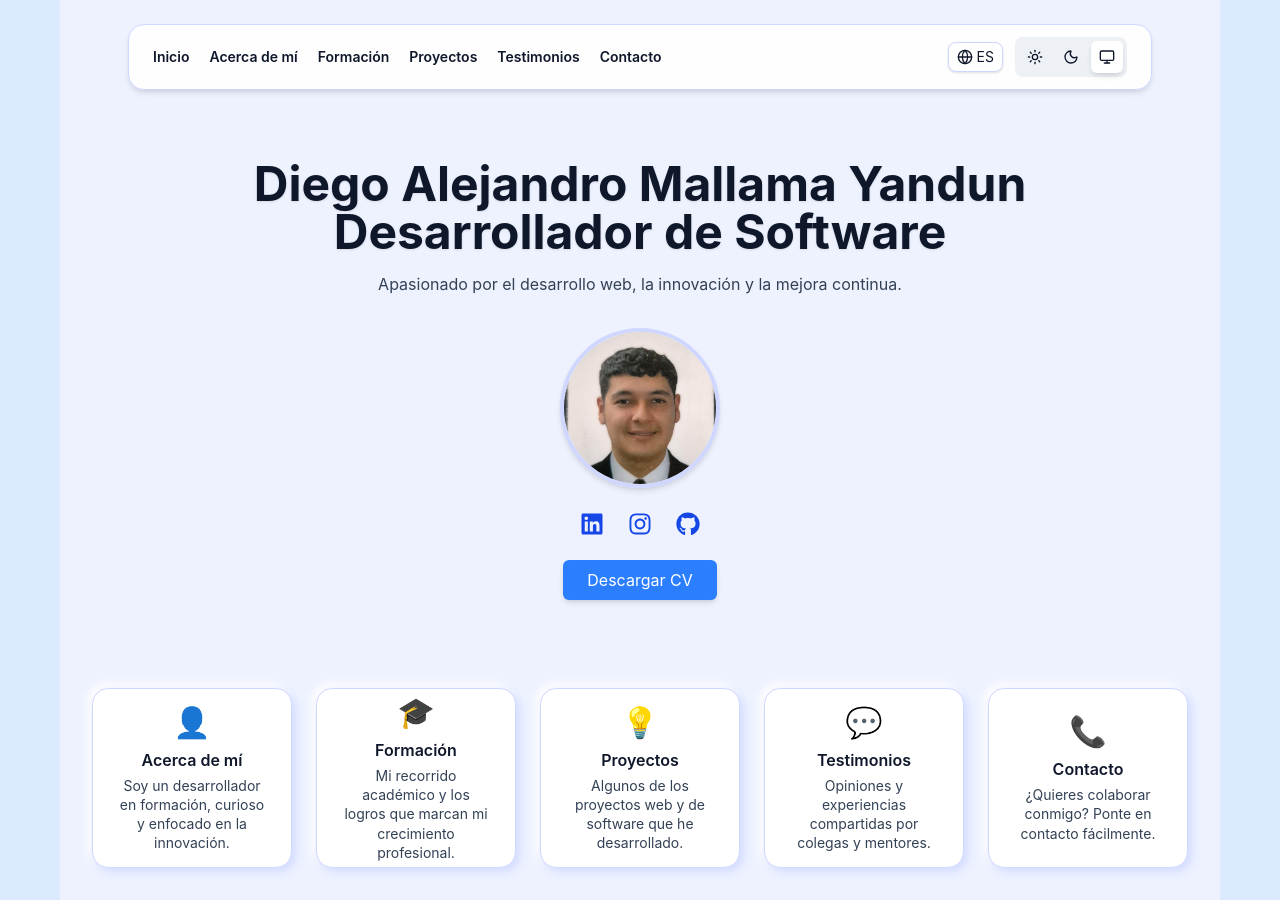
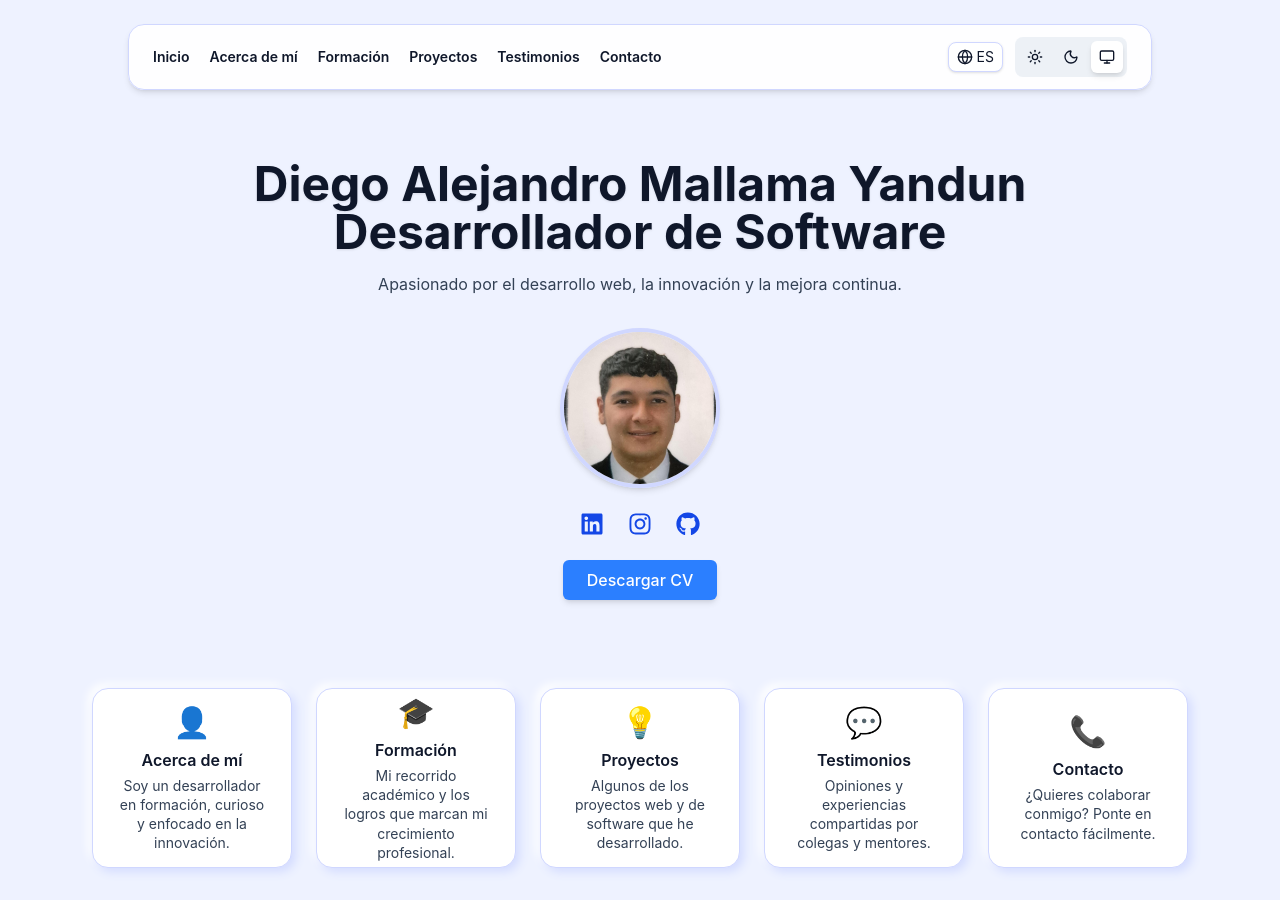
Before and after one commit to Diego2004-max/Portafolio, a Next.js app: page / in a window 1280 px wide. Built offline with nearby package versions, Linux system fonts and the light colour scheme.

Commit message:
arreglo modo dark

```diff
--- a/src/app/Components/Hero.tsx
+++ b/src/app/Components/Hero.tsx
@@ -1,4 +1,4 @@
-"use client";
+'use client';
 
 import { motion } from "framer-motion";
 import Image from "next/image";
@@ -17,18 +17,22 @@ export default function Hero() {
     <section
       id="hero"
       className="
-        flex flex-col items-center text-center
-        min-h-screen pt-40 p-8
-        bg-[var(--bg-page)] text-[var(--text-primary)]
+        flex flex-col items-center
+        min-h-screen
+        pt-40 p-8
+        bg-transparent
+        text-[var(--text-primary)]
+        transition-all
       "
     >
-      {/* Título */}
+      {/* TÍTULO */}
       <motion.h1
         initial={{ opacity: 0, y: -10 }}
         animate={{ opacity: 1, y: 0 }}
-        transition={{ duration: 0.4 }}
+        transition={{ duration: 0.5 }}
         className="
-          text-4xl md:text-5xl font-bold
+          text-4xl md:text-5xl font-bold text-center
+          text-[var(--text-primary)]
           drop-shadow-[0_1px_1px_rgba(0,0,0,0.1)]
         "
       >
@@ -36,19 +40,22 @@ export default function Hero() {
         {hero.nameLine2}
       </motion.h1>
 
-      {/* Subtítulo */}
+      {/* SUBTÍTULO */}
       <motion.p
         initial={{ opacity: 0 }}
         animate={{ opacity: 1 }}
-        transition={{ delay: 0.2 }}
-        className="text-[var(--text-secondary)] max-w-xl mt-4 mb-8"
+        transition={{ delay: 0.3 }}
+        className="
+          text-[var(--text-secondary)]
+          text-center max-w-xl mt-4 mb-8
+        "
       >
         {hero.subtitle}
       </motion.p>
 
-      {/* Imagen */}
+      {/* FOTO */}
       <motion.div
-        initial={{ scale: 0.85, opacity: 0 }}
+        initial={{ scale: 0.8, opacity: 0 }}
         animate={{ scale: 1, opacity: 1 }}
         transition={{ duration: 0.7 }}
         className="relative w-40 h-40 mb-6"
@@ -57,25 +64,32 @@ export default function Hero() {
           src="/me.jpg"
           alt="Foto de perfil"
           fill
-          className="rounded-full border-4 border-[var(--border-color)] shadow-md object-cover"
+          className="
+            rounded-full border-4 border-[var(--border-color)]
+            shadow-md object-cover
+          "
         />
       </motion.div>
 
-      {/* Redes */}
+      {/* ICONOS */}
       <div className="flex gap-6 text-2xl text-blue-700 dark:text-blue-300 mb-6">
-        <a href="https://linkedin.com" target="_blank"><FaLinkedin /></a>
-        <a href="https://instagram.com" target="_blank"><FaInstagram /></a>
-        <a href="https://github.com" target="_blank"><FaGithub /></a>
+        <a href="https://linkedin.com" target="_blank"><FaLinkedin className="hover:scale-110 transition" /></a>
+        <a href="https://instagram.com" target="_blank"><FaInstagram className="hover:scale-110 transition" /></a>
+        <a href="https://github.com" target="_blank"><FaGithub className="hover:scale-110 transition" /></a>
       </div>
 
-      {/* Botón */}
+      {/* BOTÓN CV */}
       <Link href="/cv.pdf" target="_blank">
-        <button className="bg-blue-500 hover:bg-blue-600 text-white px-6 py-2 rounded-md shadow-md mb-12">
+        <button className="
+          bg-blue-500 hover:bg-blue-600 text-white
+          px-6 py-2 rounded-md shadow-md font-medium
+          transition-all mb-12
+        ">
           {hero.cvLabel}
         </button>
       </Link>
 
-      {/* Cards */}
+      {/* CARDS */}
       <CardsSection t={t} />
     </section>
   );
--- a/src/app/components/Hero.tsx
+++ b/src/app/components/Hero.tsx
@@ -1,4 +1,4 @@
-"use client";
+'use client';
 
 import { motion } from "framer-motion";
 import Image from "next/image";
@@ -17,18 +17,22 @@ export default function Hero() {
     <section
       id="hero"
       className="
-        flex flex-col items-center text-center
-        min-h-screen pt-40 p-8
-        bg-[var(--bg-page)] text-[var(--text-primary)]
+        flex flex-col items-center
+        min-h-screen
+        pt-40 p-8
+        bg-transparent
+        text-[var(--text-primary)]
+        transition-all
       "
     >
-      {/* Título */}
+      {/* TÍTULO */}
       <motion.h1
         initial={{ opacity: 0, y: -10 }}
         animate={{ opacity: 1, y: 0 }}
-        transition={{ duration: 0.4 }}
+        transition={{ duration: 0.5 }}
         className="
-          text-4xl md:text-5xl font-bold
+          text-4xl md:text-5xl font-bold text-center
+          text-[var(--text-primary)]
           drop-shadow-[0_1px_1px_rgba(0,0,0,0.1)]
         "
       >
@@ -36,19 +40,22 @@ export default function Hero() {
         {hero.nameLine2}
       </motion.h1>
 
-      {/* Subtítulo */}
+      {/* SUBTÍTULO */}
       <motion.p
         initial={{ opacity: 0 }}
         animate={{ opacity: 1 }}
-        transition={{ delay: 0.2 }}
-        className="text-[var(--text-secondary)] max-w-xl mt-4 mb-8"
+        transition={{ delay: 0.3 }}
+        className="
+          text-[var(--text-secondary)]
+          text-center max-w-xl mt-4 mb-8
+        "
       >
         {hero.subtitle}
       </motion.p>
 
-      {/* Imagen */}
+      {/* FOTO */}
       <motion.div
-        initial={{ scale: 0.85, opacity: 0 }}
+        initial={{ scale: 0.8, opacity: 0 }}
         animate={{ scale: 1, opacity: 1 }}
         transition={{ duration: 0.7 }}
         className="relative w-40 h-40 mb-6"
@@ -57,25 +64,32 @@ export default function Hero() {
           src="/me.jpg"
           alt="Foto de perfil"
           fill
-          className="rounded-full border-4 border-[var(--border-color)] shadow-md object-cover"
+          className="
+            rounded-full border-4 border-[var(--border-color)]
+            shadow-md object-cover
+          "
         />
       </motion.div>
 
-      {/* Redes */}
+      {/* ICONOS */}
       <div className="flex gap-6 text-2xl text-blue-700 dark:text-blue-300 mb-6">
-        <a href="https://linkedin.com" target="_blank"><FaLinkedin /></a>
-        <a href="https://instagram.com" target="_blank"><FaInstagram /></a>
-        <a href="https://github.com" target="_blank"><FaGithub /></a>
+        <a href="https://linkedin.com" target="_blank"><FaLinkedin className="hover:scale-110 transition" /></a>
+        <a href="https://instagram.com" target="_blank"><FaInstagram className="hover:scale-110 transition" /></a>
+        <a href="https://github.com" target="_blank"><FaGithub className="hover:scale-110 transition" /></a>
       </div>
 
-      {/* Botón */}
+      {/* BOTÓN CV */}
       <Link href="/cv.pdf" target="_blank">
-        <button className="bg-blue-500 hover:bg-blue-600 text-white px-6 py-2 rounded-md shadow-md mb-12">
+        <button className="
+          bg-blue-500 hover:bg-blue-600 text-white
+          px-6 py-2 rounded-md shadow-md font-medium
+          transition-all mb-12
+        ">
           {hero.cvLabel}
         </button>
       </Link>
 
-      {/* Cards */}
+      {/* CARDS */}
       <CardsSection t={t} />
     </section>
   );
--- a/src/app/globals.css
+++ b/src/app/globals.css
@@ -2,31 +2,32 @@
 
 /* 🌤️ MODO CLARO */
 :root {
-  --bg-page: #eef2ff;
-  --bg-card: #ffffff;
-  --text-primary: #0f172a;
-  --text-secondary: #334155;
-  --border-color: #d0d7ff;
+  --bg-page: #eef2ff;      /* fondo pastel */
+  --bg-card: #ffffff;      /* tarjetas blancas */
+  --text-primary: #0f172a; /* texto principal oscuro */
+  --text-secondary: #334155; /* gris fuerte */
+  --border-color: #d0d7ff; /* azul clarito */
   --shadow-light: 4px 4px 10px #d4dcff, -4px -4px 10px #ffffff;
 }
 
-/* 🌙 MODO OSCURO */
+/* 🌙 MODO OSCURO: se activa cuando el TOGGLE pone .dark en <html> */
 html.dark {
   --bg-page: #0b1120;
   --bg-card: #1b2433;
-  --text-primary: #e2e8f0;
-  --text-secondary: #cbd5e1;
+  --text-primary: #dce7ff;
+  --text-secondary: #b6c3e0;
   --border-color: #334155;
   --shadow-light: none;
 }
 
-/* BASE GLOBAL */
-html, body {
+/* ✅ Fondo global: html + body (y opcionalmente #__next) */
+html,
+body,
+#__next {
+  min-height: 100%;
   background-color: var(--bg-page) !important;
   color: var(--text-primary);
-  min-height: 100%;
-  margin: 0;
-  transition: background-color 0.3s ease, color 0.3s ease;
+  transition: background-color 0.25s ease, color 0.25s ease;
 }
 
 body {
@@ -34,7 +35,7 @@ body {
   width: 100%;
 }
 
-/* CARDS */
+/* Cards genéricas (por si usas la clase .card en otros lados) */
 .card {
   background: var(--bg-card);
   border: 1px solid var(--border-color);
@@ -42,14 +43,21 @@ body {
   border-radius: 1.5rem;
   transition: all 0.3s ease;
 }
+
 .card:hover {
   transform: translateY(-4px);
 }
 
-/* ANIMACIONES */
+/* Animaciones extra (las que ya tenías) */
 @keyframes fadeIn {
-  from { opacity: 0; transform: translateY(10px); }
-  to { opacity: 1; transform: translateY(0); }
+  from {
+    opacity: 0;
+    transform: translateY(10px);
+  }
+  to {
+    opacity: 1;
+    transform: translateY(0);
+  }
 }
 
 .animate-fadeIn {
@@ -57,29 +65,37 @@ body {
 }
 
 @keyframes float-image {
-  0%, 100% { transform: translateY(0) scale(1); }
-  50% { transform: translateY(-8px) scale(1.03); }
+  0%,
+  100% {
+    transform: translateY(0) scale(1);
+  }
+  50% {
+    transform: translateY(-8px) scale(1.03);
+  }
 }
 
 .animate-float-image {
   animation: float-image 3s ease-in-out infinite;
 }
 
-/* SUAVIZADO GLOBAL */
+/* Transiciones suaves globales */
 * {
-  transition: background-color 0.2s ease,
-              color 0.2s ease,
-              border-color 0.2s ease;
+  transition:
+    background-color 0.2s ease,
+    color 0.2s ease,
+    border-color 0.2s ease;
 }
 
-/* SCROLLBAR */
+/* Scrollbar */
 ::-webkit-scrollbar {
   width: 8px;
 }
+
 ::-webkit-scrollbar-thumb {
   background: #a5b4fc;
   border-radius: 8px;
 }
+
 ::-webkit-scrollbar-thumb:hover {
   background: #818cf8;
 }
--- a/src/app/layout.tsx
+++ b/src/app/layout.tsx
@@ -1,20 +1,21 @@
+// src/app/layout.tsx
 import "./globals.css";
 import Navbar from "./components/Navbar";
 import { LanguageProvider } from "../context/LanguageContext";
-import { ThemeProvider } from "../context/ThemeContext";
 
-export default function RootLayout({ children }: { children: React.ReactNode }) {
+export default function RootLayout({
+  children,
+}: {
+  children: React.ReactNode;
+}) {
   return (
     <html lang="es" suppressHydrationWarning>
-      <body className="min-h-screen bg-[var(--bg-page)] text-[var(--text-primary)] transition-colors duration-300">
-        <ThemeProvider>
-          <LanguageProvider>
-            <div className="min-h-screen bg-[var(--bg-page)]">   {/* 🔥 FONDO GLOBAL REAL */}
-              <Navbar />
-              {children}
-            </div>
-          </LanguageProvider>
-        </ThemeProvider>
+      {/* fondo de globals*/}
+      <body className="min-h-screen text-[var(--text-primary)] transition-colors duration-300">
+        <LanguageProvider>
+          <Navbar />
+          <main className="min-h-screen">{children}</main>
+        </LanguageProvider>
       </body>
     </html>
   );
--- a/src/app/page.tsx
+++ b/src/app/page.tsx
@@ -8,9 +8,14 @@ export default function Home() {
       initial={{ opacity: 0 }}
       animate={{ opacity: 1 }}
       transition={{ duration: 0.6 }}
-      className="min-h-screen flex flex-col items-center justify-center bg-blue-100 text-slate-900"
+      className="
+        min-h-screen w-full
+        flex flex-col
+        bg-[var(--bg-page)]
+        text-[var(--text-primary)]
+        transition-colors duration-300
+      "
     >
-      {/*contenido del Hero*/}
       <Hero />
     </motion.main>
   );
```
